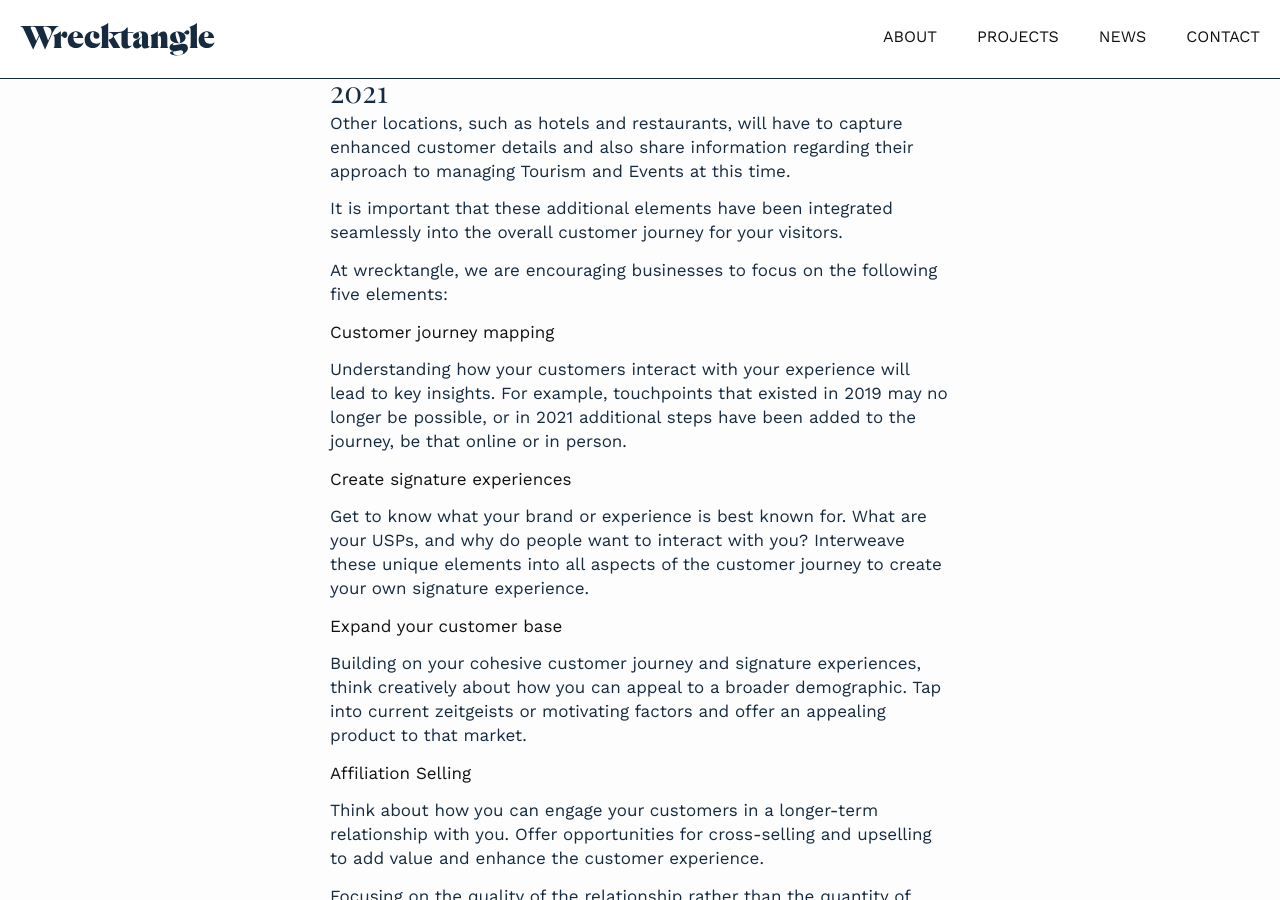
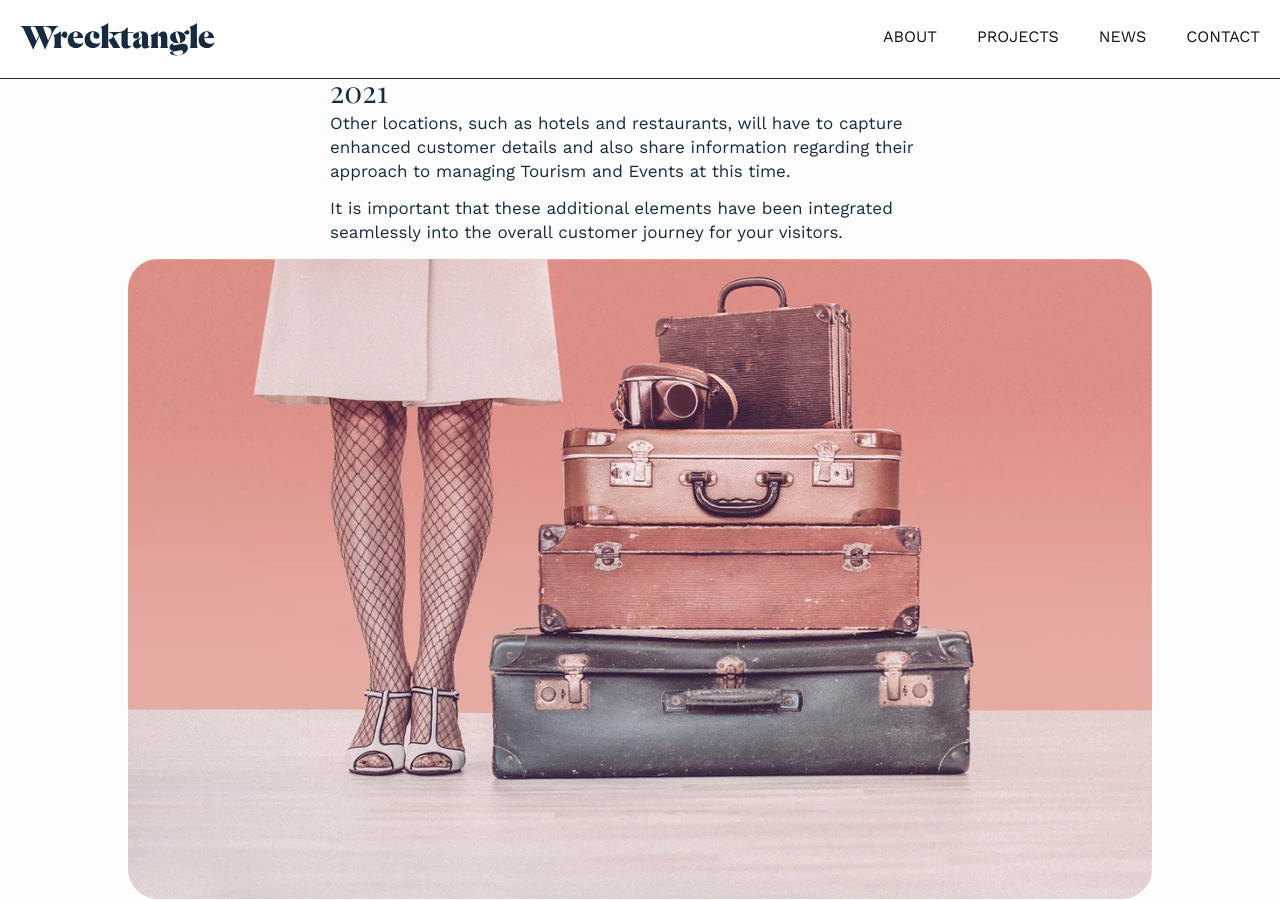
Before and after one commit to HarryFischer/wrecktangle, a Jekyll site: the page built from _posts/2022-02-21-creating-a-frictionless-customer-journey.markdown, in a window 1280 px wide and 900 px high, scrolled down 938 px. Built offline with Jekyll 4.4.1, drawn with Linux system fonts in a browser that asks for light colours; some web fonts are replaced; some of the changed text lies outside the part shown.

Commit message:
Updated Creating A Frictionless Customer Journey

```diff
--- a/_posts/2022-02-21-creating-a-frictionless-customer-journey.markdown
+++ b/_posts/2022-02-21-creating-a-frictionless-customer-journey.markdown
@@ -25,7 +25,9 @@ Other locations, such as hotels and restaurants, will have to capture enhanced c
 
 It is important that these additional elements have been integrated seamlessly into the overall customer journey for your visitors.
 
-At wrecktangle, we are encouraging businesses to focus on the following five elements:
+![frictionless-customer-journey_main.jpg](/wrecktangle/uploads/frictionless-customer-journey_main.jpg)
+
+At Wrecktangle, we are encouraging businesses to focus on the following five elements:
 
 ### Customer journey mapping
 
```
Also changed, not shown: other parts of _posts/2022-02-21-creating-a-frictionless-customer-journey.markdown (+5 -1 lines).
